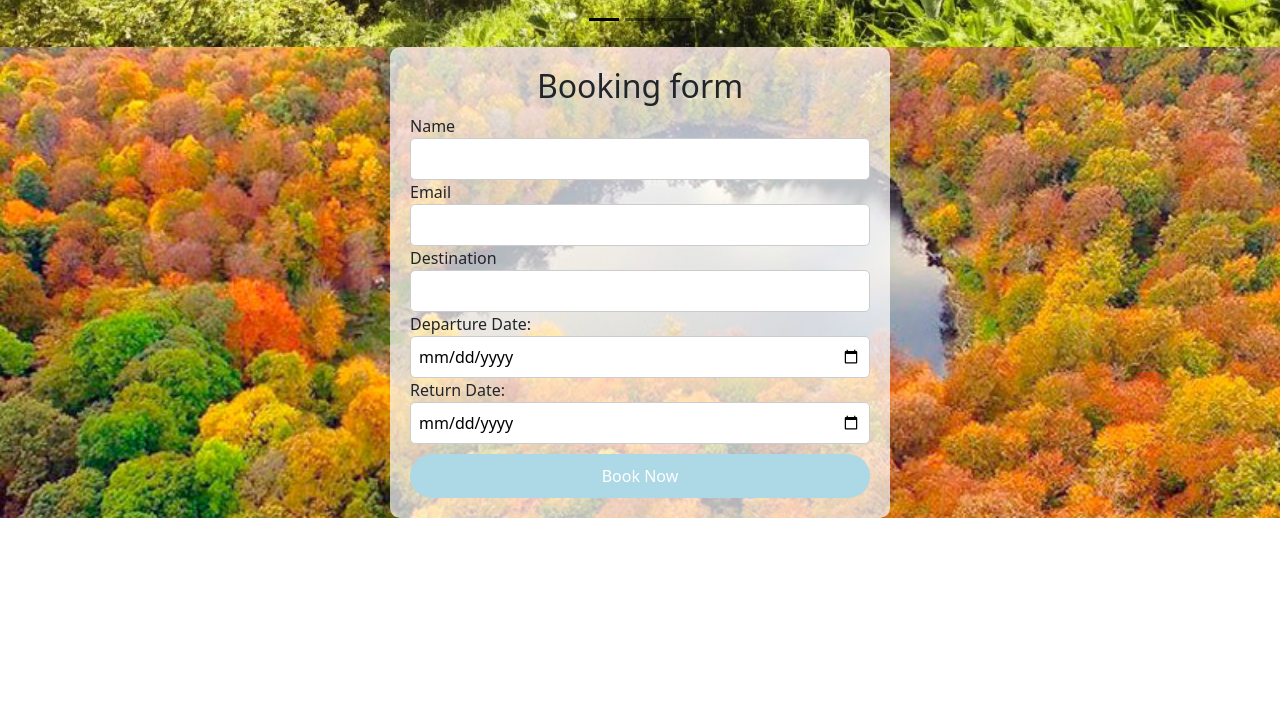
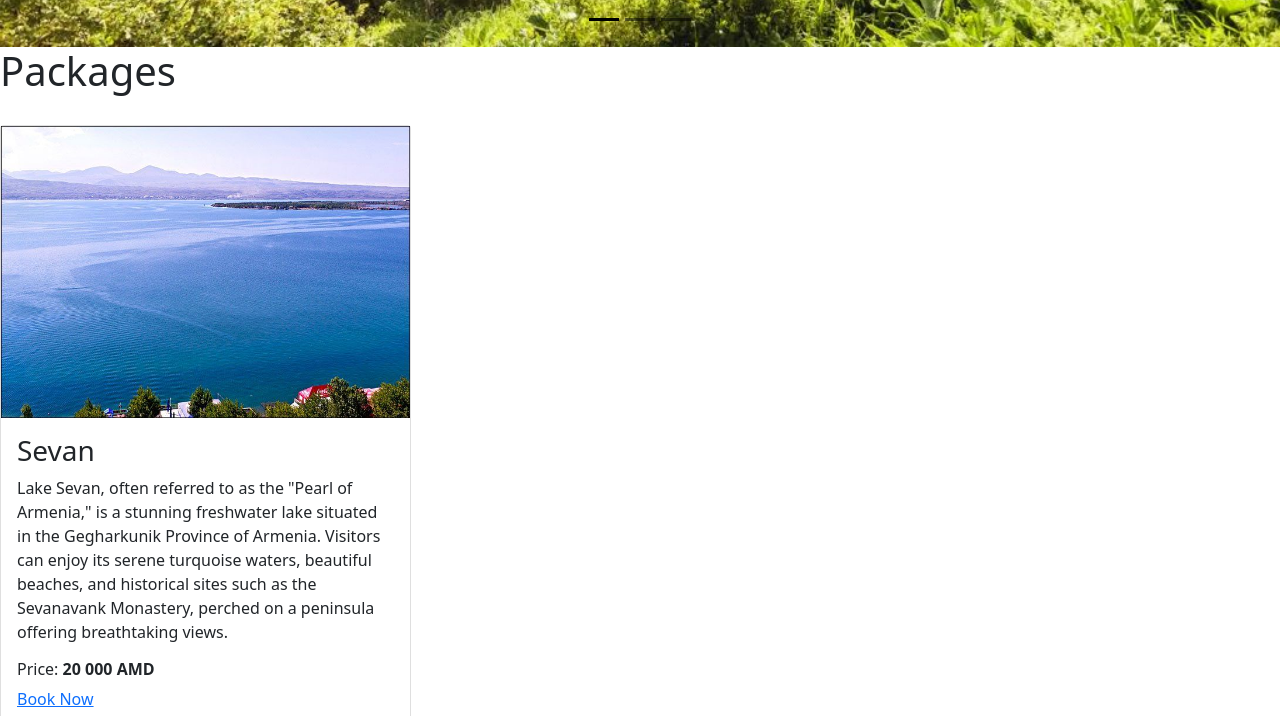
Before and after one commit to Surenarmenia/Suren-Arabachyan, a plain HTML site: page Suren_arabachyan/index.html in a window 1280 px wide. Shown: the part 684-1400 px from the top of the page. Before the commit the page ends 1202 px from the top, so only its background shows below. Drawn offline with nearby package versions, Linux system fonts and the light colour scheme.

Commit message:
added packages section

```diff
--- a/Suren_arabachyan/index.html
+++ b/Suren_arabachyan/index.html
@@ -100,6 +100,41 @@
             </button>
         </div>
     </div>
+    <section class="packages" id="packages">
+        <div class="container>
+
+
+            <div class="main-txt">
+
+              <h1> Packages </h1>
+           </div>
+           <div class="row" style="margin-top: 30px;">
+             <div class="col-md-4 py-3 py-md-0">
+
+              <div class="card">
+                  <img src="./photos/Sevan.jpg">
+                  <div class="card-body">
+                      <h3> Sevan </h3>
+                      <p> Lake Sevan, often referred to as the "Pearl of Armenia," is a stunning freshwater lake situated in the Gegharkunik Province of Armenia. Visitors can enjoy its serene turquoise waters, beautiful beaches, and historical sites such as the Sevanavank Monastery, perched on a peninsula offering breathtaking views.</p>
+                      <div class="star">
+                      <i class="fa-solid fa-star checked"></i>
+                      <i class="fa-solid fa-star checked"></i>
+                      <i class="fa-solid fa-star checked"></i>
+                      <i class="fa-solid fa-star checked"></i>
+                      <i class="fa-solid fa-star checked"></i>
+                    <div>
+                    <h6>Price: <strong> 20 000 AMD </strong></h6>
+                    <a href="#booking-form"> Book Now </a>
+                    </div>
+
+                </div>
+
+
+       </div>
+
+    </div>
+
+    </section>
 
     <!-- Main photos functional - End -->
 
@@ -135,6 +170,12 @@
     <!-- Book table - End -->
 
 
+                </div>
+
+            </div>
+        </div>
+       </div>
+
 
 
 
```
